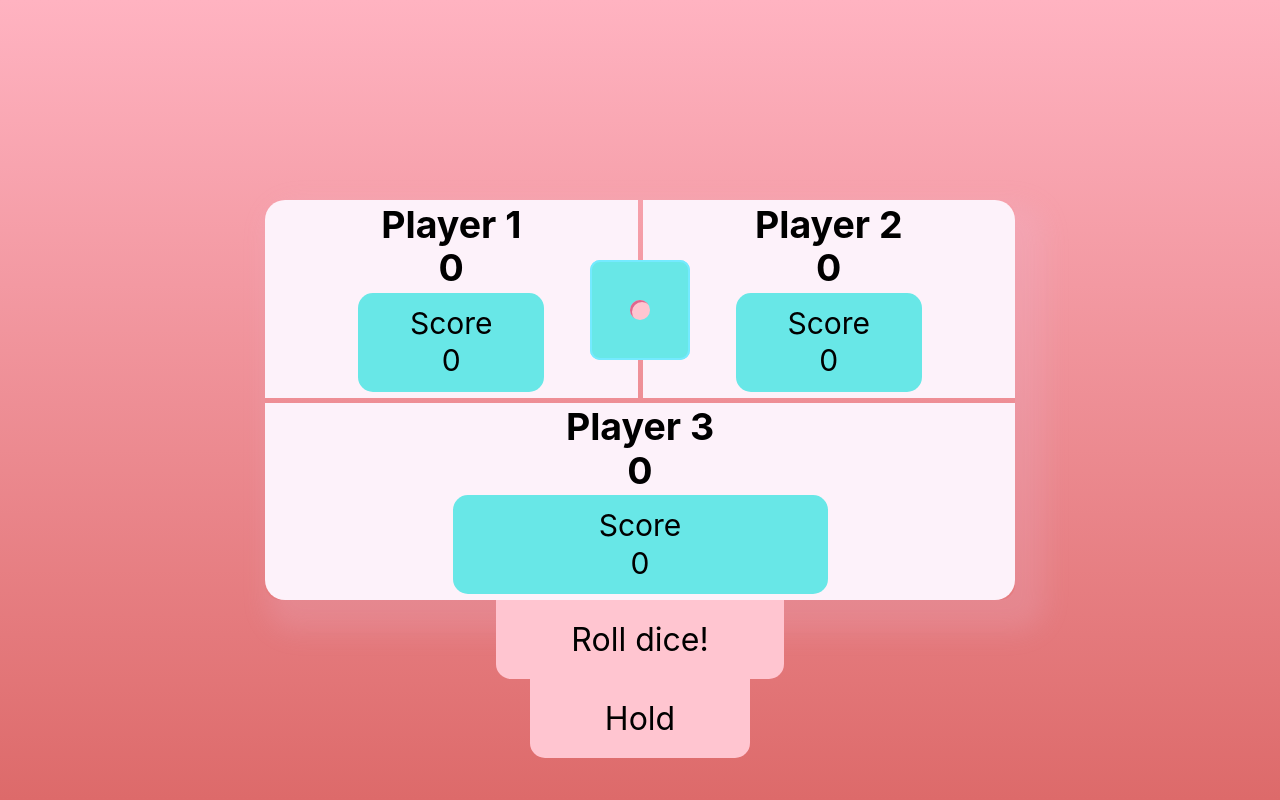
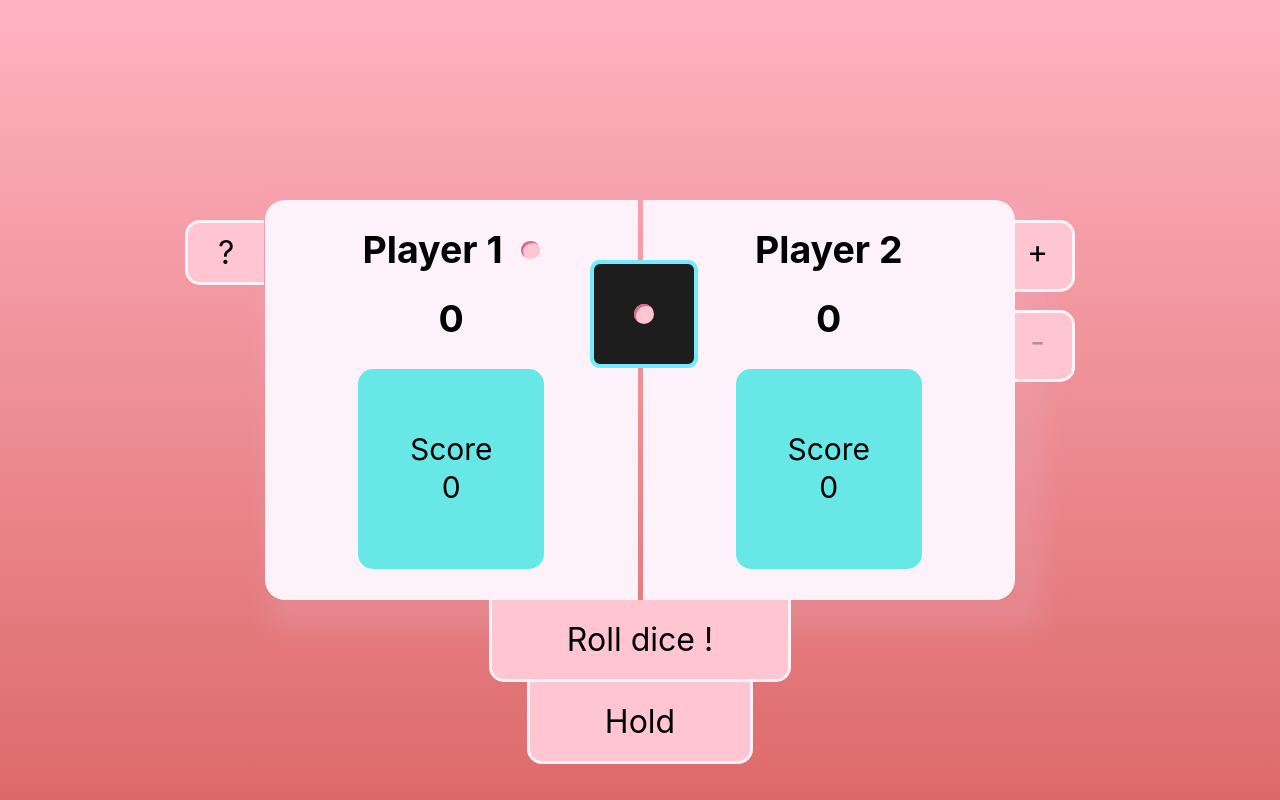
Before and after one commit to Space8rain/pig-game, a React (Create React App) app: page / in a window 1280 px wide. Built offline with nearby package versions, Linux system fonts and the light colour scheme; a web font is replaced by a local one.

Commit message:
feat: add/remove player, add store score, add rules

```diff
--- a/src/components/App.jsx
+++ b/src/components/App.jsx
@@ -5,50 +5,119 @@ import Dice from './dice/Dice';
 
 function App() {
 
+  const [currentPlayerId, setCurrentPLayerId] = React.useState(0);
+
   const [currentSideDice, setCurrentSideDice] = React.useState(1);
 
-  function rollDice () {
-    let random = Math.ceil(Math.random() * 6);
-    setCurrentSideDice(random)
-  }
-
-  const playerList = [
+  const [players, setPlayers] = React.useState(
+    [
       {
         name: 'Player 1',
         current: 0,
         score: 0,
-      isActive: false
+        isActive: true,
       },
       {
         name: 'Player 2',
         current: 0,
         score: 0,
-      isActive: false
+        isActive: false,
       },
+    ]
+  );
+
+  function rollDice () {
+    const copyPlayers = [...players];
+    let random = Math.ceil(Math.random() * 6);
+    setCurrentSideDice(random);
+    if (random === 1) {
+      copyPlayers[currentPlayerId].current = 0;
+      setPlayers(copyPlayers);
+      switchActivePlayer();
+    } else {
+      copyPlayers[currentPlayerId].current += random;
+      setPlayers(copyPlayers);
+    };
+  };
+
+  function storeScore() {
+    const copyPlayers = [...players];
+    copyPlayers[currentPlayerId].score += players[currentPlayerId].current;
+    copyPlayers[currentPlayerId].current = 0;
+    setPlayers(copyPlayers);
+    switchActivePlayer();
+  }
+
+  function switchActivePlayer () {
+    const nextPlayerId = currentPlayerId + 1;
+    const copyPlayers = [...players];
+
+    if (nextPlayerId > copyPlayers.length - 1) {
+      copyPlayers[currentPlayerId].isActive = false;
+      copyPlayers[0].isActive = true;
+
+      setPlayers(copyPlayers);
+      setCurrentPLayerId(0);
+
+    } else {
+      copyPlayers[currentPlayerId].isActive = false;
+      copyPlayers[nextPlayerId].isActive = true;
+
+      setPlayers(copyPlayers);
+      setCurrentPLayerId(nextPlayerId);
+    }
+  };
+
+  function addPlayer () {
+    const copyPlayers = [...players];
+    copyPlayers.push(
       {
-      name: 'Player 3',
+        name: `Player ${copyPlayers.length + 1}`,
         current: 0,
         score: 0,
-      isActive: false
-    },
-  ]
+        isActive: false,
+      }
+    )
+    setPlayers(copyPlayers);
+  };
+
+  function removePlayer () {
+    const copyPlayers = [...players];
+    copyPlayers.pop();
+    setPlayers(copyPlayers);
+  };
+
 
   return (
     <div className="App">
         <div className="game">
 
           <div className="players">
-            {playerList && playerList.map((player, i) => (
+            {players && players.map((player, i) => (
               <Player key={i} data={player} />
             ))}
           </div>
 
           <Dice currentSideDice={currentSideDice}/>
-          <div id="roll" className="roll_button">
-            <button onClick={rollDice}>Roll dice!</button>
-            <button >Hold</button>
+          <div className="roll_button">
+            <button onClick={rollDice}>Roll dice !</button>
+            <button onClick={storeScore}>Hold</button>
           </div>
-
+          <div className="rules_button">
+            <p>
+              Players take turns to roll a single dice as many times as they wish, adding all roll results to a running total, but losing their gained score for the turn if they roll a 1. If a player chooses to "hold", their turn total is added to their score, and it becomes the next player's turn.
+              <br />
+              Press "+" to add player.
+              <br />
+              Press "-" to remove player.
+            </p>
+          </div>
+          <div className="add_button">
+            <button disabled={players.length === 4} onClick={addPlayer} >+</button>
+          </div>
+          <div className="remove_button">
+            <button disabled={players.length === 2}  onClick={removePlayer}>-</button>
+          </div>
         </div>
     </div>
   );
--- a/src/components/App.scss
+++ b/src/components/App.scss
@@ -1,9 +1,51 @@
 @import './const';
+
+%player-button-type {
+  z-index: -1;
+  position: absolute;
+  top: 20px;
+  right: -60px;
+  button {
+    z-index: -1;
+    position: absolute;
+    top: 0;
+    right: 0;
+    height: 72px;
+    width: 75px;
+    font-family: inherit;
+    font-size: 32px;
+    border: 3px solid #fdf2fa;
+    border-radius:  0 15px 15px 0;
+    background-color: $color_main;
+    padding-bottom: 10px;
+    cursor: pointer;
+
+    &:hover {
+      transform: translateX(5px);
+      background: $color_second;
+      font-size: 40px;
+    }
+
+    &:disabled {
+      cursor: default;
+      font-size: 32px;
+      background: $color_main;
+    }
+
+    &:active {
+      transform: translateX(-5px);
+    }
+  }
+}
 
 * {
   margin: 0;
   padding: 0;
   box-sizing: border-box;
+}
+
+.App {
+  position: relative;
 }
 
 body {
@@ -16,6 +58,7 @@ body {
 
 .game {
   position: relative;
+  z-index: 2;
   width: 50vw;
   max-width: 1200px;
   min-width: 750px;
@@ -23,37 +66,6 @@ body {
   min-height: 370px;
   border-radius: 15px;
   box-shadow: 16px 18px 26px 14px rgba(235, 203, 238, 0.15);
-}
-
-.roll_button {
-  margin: 0 auto;
-  display: flex;
-  flex-direction: column;
-  justify-content: center;
-  align-items: center;
-  button {
-    padding: 20px 75px;
-    font-family: inherit;
-    font-size: 32px;
-    color: #000;
-    background-color: $color_main;
-    border: none;
-    border-radius: 0 0 15px 15px;
-    outline: none;
-    transition: .3s;
-    &:hover {
-      outline: none;
-      background: $color_second;
-      cursor: pointer;
-      // transform: translateY(15px);
-    }
-    &:active {
-      outline: none;
-      background: $color_second;
-      cursor: pointer;
-      padding: 17px 60px;
-    }
-  }
 }
 
 .players {
@@ -64,3 +76,84 @@ body {
   border-radius: 20px;
   overflow: hidden;
 }
+
+.roll_button {
+  margin: 0 auto;
+  display: flex;
+  flex-direction: column;
+  justify-content: center;
+  align-items: center;
+  button {
+    cursor: pointer;
+    padding: 20px 75px;
+    font-family: inherit;
+    font-size: 32px;
+    color: #000;
+    background-color: $color_main;
+    border: none;
+    border-left: 3px solid #fdf2fa;
+    border-right: 3px solid #fdf2fa;
+    border-bottom: 3px solid #fdf2fa;
+    border-radius: 0 0 15px 15px;
+    outline: none;
+    transition: .3s;
+    &:hover {
+      background: $color_second;
+      // transform: translateY(15px);
+    }
+    &:active {
+      padding: 17px 60px;
+    }
+  }
+}
+
+.rules_button {
+  position: absolute;
+  z-index: -1;
+  cursor: pointer;
+  display: flex;
+  top: 20px;
+  transition: .5s ease-in-out .3s;
+
+  p {
+    width: 49.7%;
+    background-color: $color_main;
+    border: 3px solid #fdf2fa;
+    border-radius:  0 15px 0 0;
+    padding: 5px 10px 30px;
+    font-size: 14px;
+
+    &::before {
+      content: '?';
+      position: absolute;
+      top: 0;
+      left: -80px;
+      padding: 10px 30px;
+      font-family: inherit;
+      font-size: 32px;
+      background-color: $color_main;
+      border-left: 3px solid #fdf2fa;
+      border-top: 3px solid #fdf2fa;
+      border-bottom: 3px solid #fdf2fa;
+      border-radius: 15px 0 0 15px;
+      outline: none;
+    }
+
+  }
+
+  &:hover {
+    transform: translateY(-100%);
+    transition: 1s ease-in-out .1s;
+  }
+}
+
+.add_button {
+  @extend %player-button-type;
+}
+
+.remove_button {
+  @extend %player-button-type;
+  button {
+    top: 90px;
+  }
+}
--- a/src/components/dice/Dice.scss
+++ b/src/components/dice/Dice.scss
@@ -23,12 +23,13 @@
 }
 
 .side {
+  box-sizing: content-box;
   position: absolute;
-  background-color: $color_second;
+  background-color: rgb(29, 29, 29);
   border-radius: 10px;
   width: 100px;
   height: 100px;
-  border: 2px solid #74eaff;
+  border: 4px solid #74eaff;
   text-align: center;
   line-height: 2em;
 }
--- a/src/components/player/Player.jsx
+++ b/src/components/player/Player.jsx
@@ -4,7 +4,7 @@ import './Player.scss';
 function Player({data}) {
   return (
     <div className="player">
-      <h1 className="player_name">{data.name}</h1>
+      <h1 className="player_name">{data.name}{data.isActive && <p className="active"></p>}</h1>
       <h2 className="player_current">{data.current}</h2>
       <div className="player_score">
         <p>Score</p>
--- a/src/components/player/Player.scss
+++ b/src/components/player/Player.scss
@@ -11,7 +11,18 @@
   font-size: 30px;
   line-height: 1.25em;
 
+  .active {
+    width: .5em;
+    height: .5em;
+    margin-left: .5em;
+    border-radius: 50%;
+    background-color: $color_main;
+    box-shadow: inset 2px 2px #e0658e;
+  }
+
   &_name {
+    display: flex;
+    align-items: center;
     font-size: 1.25em;
   }
   &_current {
```
Also changed, not shown: readme_assets/readme_preview.png (added), 1 other file (tests, documents, lock files or other folders). Lines whose indentation alone changed are shown as unchanged.
